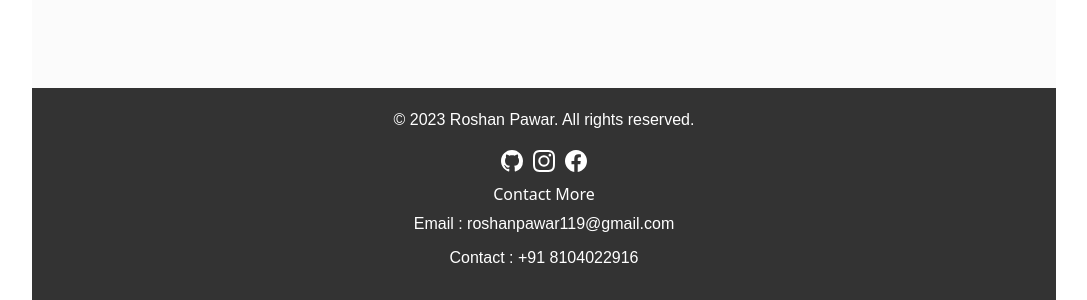
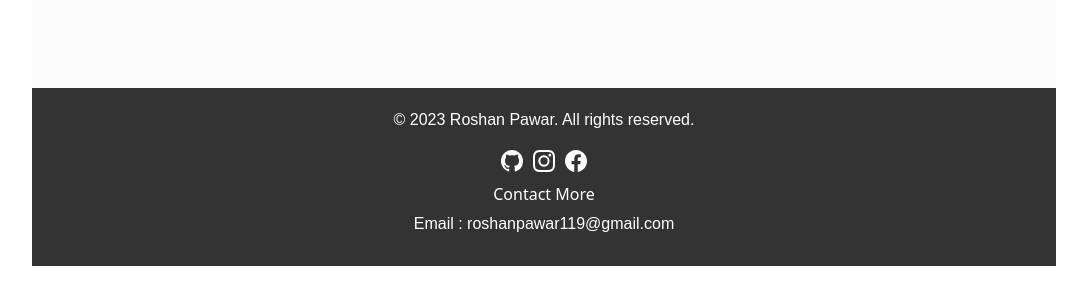
Before and after one commit to roshanpawar17/my-portfolio, a React (Vite) app: page / in a window 1280 px wide. Shown: the part 3956-4256 px from the top of the page, without its empty margins (96-1183 px from the left). After the commit the page ends 4222 px from the top, so only its background shows below. Built offline with nearby package versions, Linux system fonts and the light colour scheme; a web font is replaced by a local one.

Commit message:
Update Footer.jsx

```diff
--- a/src/component/Footer.jsx
+++ b/src/component/Footer.jsx
@@ -18,7 +18,7 @@ function Footer() {
       </div>
       <h6>Contact More</h6>
       <p>Email : roshanpawar119@gmail.com</p>
-      <p>Contact : +91 8104022916</p>
+
     </div>
   )
 }
```
